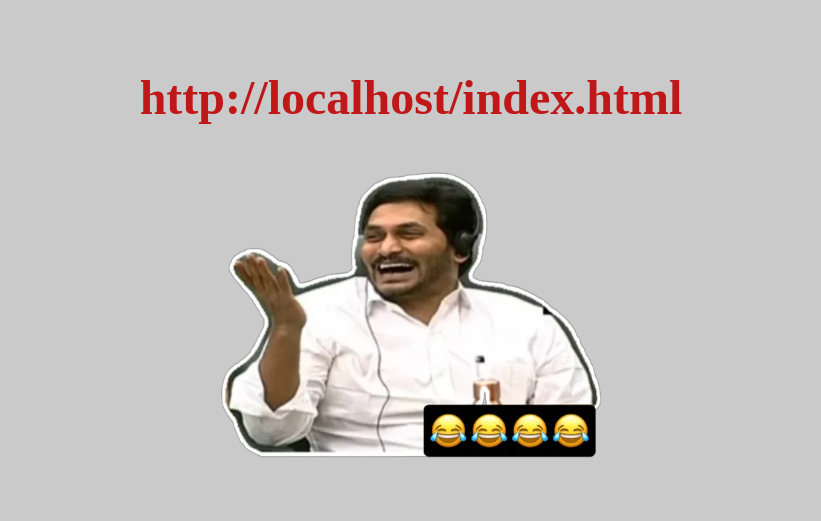
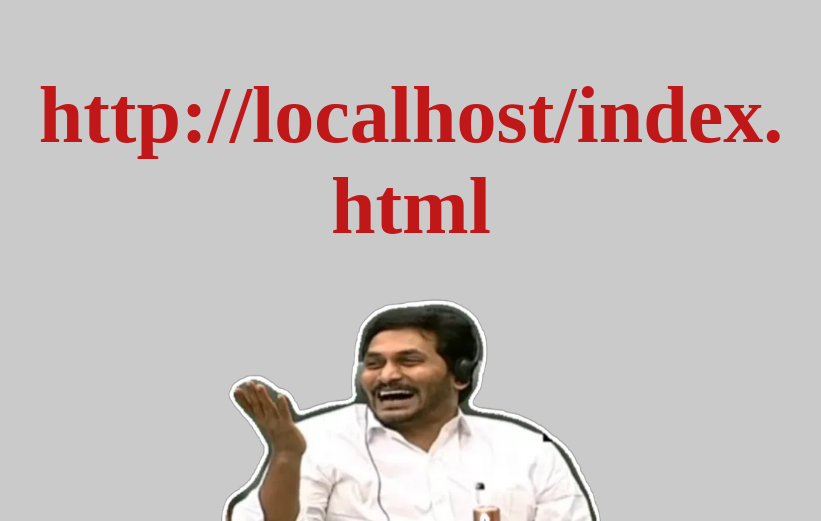
Before and after one commit to nulikartik/uthiuthi.fun, a plain HTML site: page index.html in a window 1280 px wide. Shown: the top 521 px of the page, without its empty margins (229-1050 px from the left). Drawn offline with Linux system fonts and the light colour scheme.

Commit message:
Update index.html

```diff
--- a/index.html
+++ b/index.html
@@ -23,11 +23,12 @@
                 <p
                     id = "mainMessage"
                     style = "
-                        font-size: 3em;
+                        font-size: 5em;
                         font-weight: bold;
                         margin: auto;
                         text-align: center;
-                        color: rgb(192, 24, 24);">
+                        color: rgb(192, 24, 24);
+                        overflow-wrap: break-word;">
                         Uthi uthi ne enduku open chesav ra paniki mallina...
                 </p>
                 <img
```
